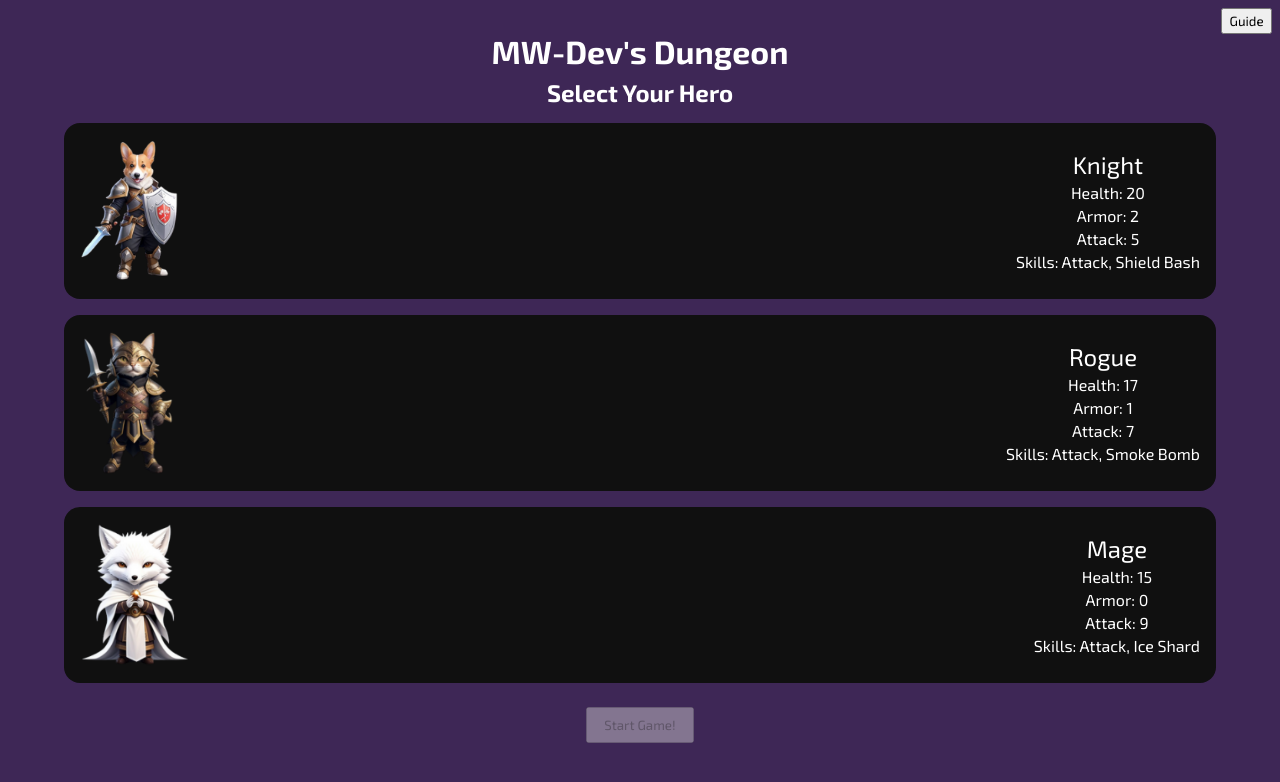
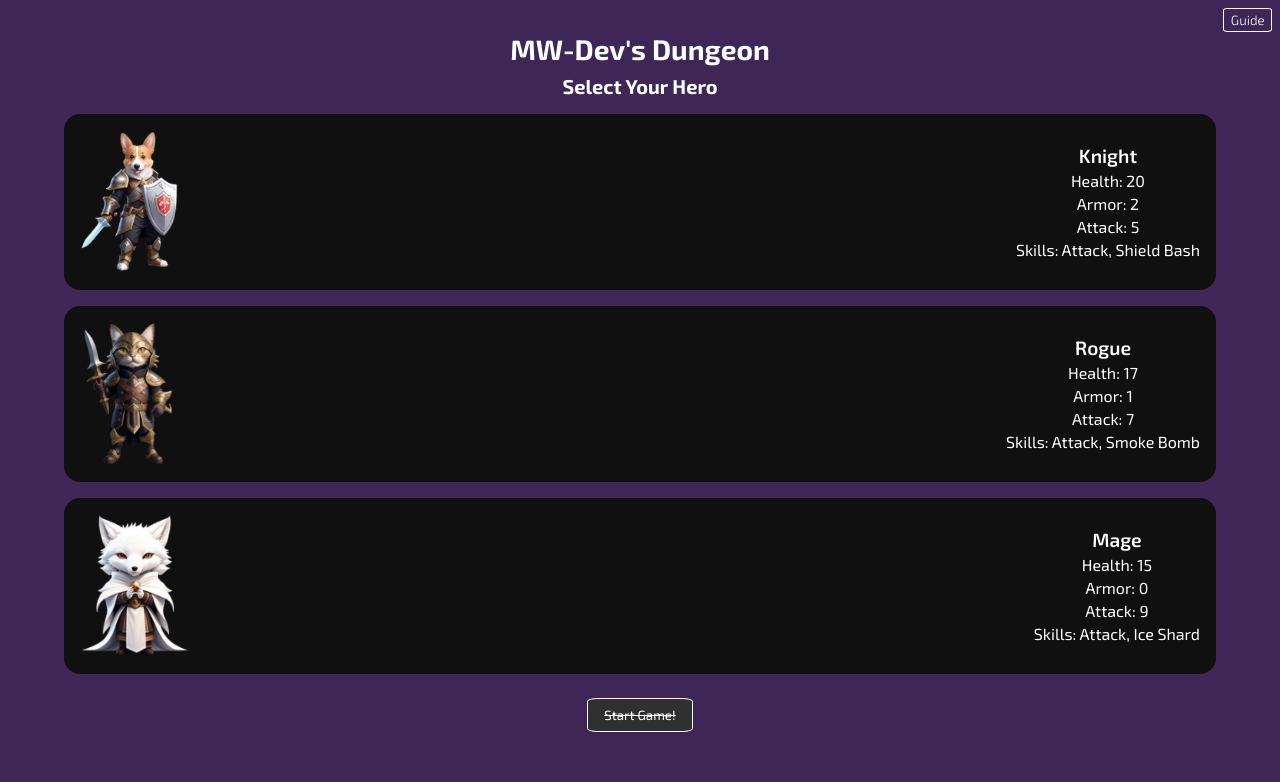
Before and after one commit to mattwheeler-dev/react-dungeon, a React (Vite) app in the folder my-rpg/: page / in a window 1280 px wide. Shown: the top 782 px of the page. Built offline with nearby package versions, Linux system fonts and the light colour scheme.

Commit message:
sizing adjustments

```diff
--- a/my-rpg/src/components/Battlefield.css
+++ b/my-rpg/src/components/Battlefield.css
@@ -5,30 +5,47 @@
 	justify-content: space-around;
 }
 
+/* cards */
+.card {
+	height: 20rem;
+	width: 45%;
+	padding: 1rem 0;
+	background-color: var(--gray);
+	border-radius: var(--radius);
+	display: flex;
+	flex-direction: column;
+	align-items: center;
+	justify-content: space-around;
+}
+
+.card img {
+	height: 10rem;
+}
+
 .skill-btns {
 	width: 100%;
-	margin: 2rem auto;
+	margin: 1rem auto;
 	text-align: center;
 }
 
 .skill-btns button {
 	cursor: pointer;
-	height: 8rem;
-	width: 8rem;
-	margin: 1rem;
-	font-size: 1.25rem;
+	height: 7rem;
+	width: 7rem;
+	margin: 0 1rem;
+	font-size: 1rem;
 	color: #fff;
-	background-color: #101010;
+	background-color: var(--gray);
 	background-size: contain;
 	background-repeat: no-repeat;
 	background-position: center;
-	border: 2px solid #fff;
+	border: var(--border);
 	border-radius: 50%;
 	text-shadow: 0 0 0.5rem #000;
 }
 
 .skill-btns button:disabled {
-	background-color: #c20101;
+	background-color: #bd0000;
 }
 
 .attack-btn {
--- a/my-rpg/src/components/CombatLog.css
+++ b/my-rpg/src/components/CombatLog.css
@@ -3,7 +3,7 @@
 	width: 90%;
 	padding: 1rem;
 	background-color: #000;
-	border: 2px solid #fff;
+	border: var(--border);
 	border-radius: 1rem;
 	overflow-y: scroll;
 }
--- a/my-rpg/src/components/Info.css
+++ b/my-rpg/src/components/Info.css
@@ -1,5 +1,10 @@
 .info-btn {
 	padding: 0.2rem 0.4rem;
+	font-weight: 300;
+	color: #fff;
+	background-color: transparent;
+	border: 1px solid #fff;
+	border-radius: 10%;
 	position: absolute;
 	top: 0.5rem;
 	right: 0.5rem;
@@ -11,7 +16,7 @@
 	margin: 0 auto;
 	padding: 1rem;
 	background-color: var(--gray);
-	border: 2px solid #ffffff;
+	border: var(--border);
 	border-radius: var(--radius);
 	position: absolute;
 	left: 10%;
--- a/my-rpg/src/components/Monster.css
+++ b/my-rpg/src/components/Monster.css
@@ -1,16 +1,6 @@
-.monster-card {
-	width: 40%;
-	margin: 1rem auto;
-	padding: 1rem 0;
-	text-align: center;
-	background-color: var(--gray);
-	border-radius: var(--radius);
-	box-shadow: 0 0 0.5rem 0 #ff0202;
+.monster {
+	box-shadow: 0 0 0.25rem 0 #ff0202;
 	position: relative;
-}
-
-.monster-img {
-	margin: 1rem 0;
 }
 
 .stun-icon {
--- a/my-rpg/src/components/Monster.jsx
+++ b/my-rpg/src/components/Monster.jsx
@@ -7,7 +7,7 @@ const Monster = () => {
 	const stunIcon = playerStats.skillImg;
 
 	return (
-		<div className="monster-card">
+		<div className="monster card">
 			{stunned && <img src={stunIcon} className="stun-icon" />}
 			<p>{monsterStats.title}</p>
 			<img src={monsterStats.image} className="monster-img" />
--- a/my-rpg/src/components/Player.css
+++ b/my-rpg/src/components/Player.css
@@ -1,15 +1,7 @@
-.player-card {
-	height: fit-content;
-	width: 45%;
-	margin: 1rem auto;
-	padding: 1rem 2rem;
-	text-align: center;
-	background-color: var(--gray);
-	border-radius: var(--radius);
-	box-shadow: 0 0 0.5rem 0 #00eeff;
+.player {
+	box-shadow: 0 0 0.25rem 0 #00eeff;
 }
 
-.player-card img {
+.player img {
 	max-width: 100%;
-	margin: 1rem 0;
 }
--- a/my-rpg/src/components/Player.jsx
+++ b/my-rpg/src/components/Player.jsx
@@ -6,8 +6,8 @@ const Player = () => {
 	const { playerStats } = useContext(AppContext);
 
 	return (
-		<div className="player-card">
-			<h2>{playerStats.title}</h2>
+		<div className="player card">
+			<h3>{playerStats.title}</h3>
 			{playerStats.image && (
 				<img src={playerStats.image} alt={playerStats.altText} />
 			)}
--- a/my-rpg/src/components/SelectHero.css
+++ b/my-rpg/src/components/SelectHero.css
@@ -31,10 +31,20 @@
 }
 
 .class-title {
-	font-size: 1.5rem;
+	font-size: 1.2rem;
+	font-weight: 600;
 }
 
 .start-btn {
-	margin: 1rem 0;
+	margin-top: 1rem;
 	padding: 0.5rem 1rem;
+	color: #fff;
+	background-color: transparent;
+	border: 1px solid #fff;
+	border-radius: 10%;
 }
+
+.start-btn:disabled {
+	text-decoration: line-through;
+	background-color: #303030;
+}
--- a/my-rpg/src/index.css
+++ b/my-rpg/src/index.css
@@ -2,6 +2,7 @@
 
 :root {
 	--gray: #101010;
+	--border: 2px solid #fff;
 	--radius: 1rem;
 }
 
@@ -23,6 +24,14 @@ body {
 }
 
 /* global headings */
+h1 {
+	font-size: 1.75rem;
+}
+
+h2 {
+	font-size: 1.25rem;
+}
+
 h1,
 h2 {
 	text-align: center;
```
